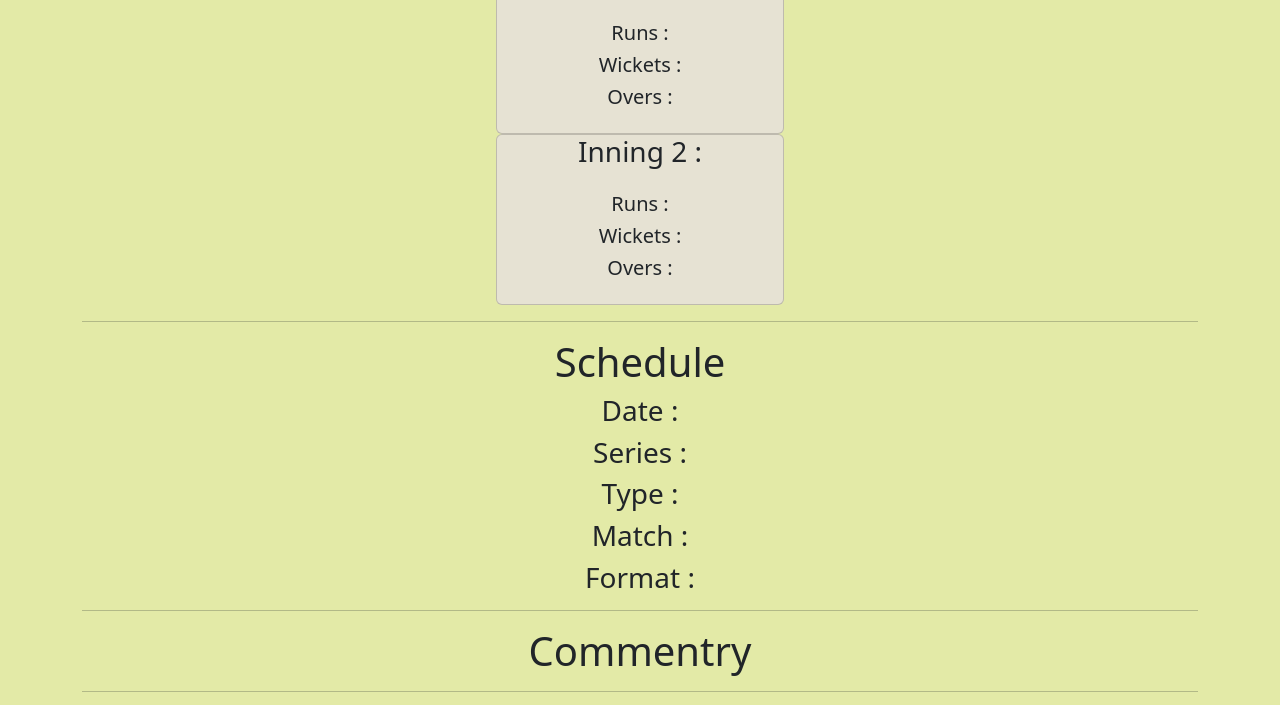
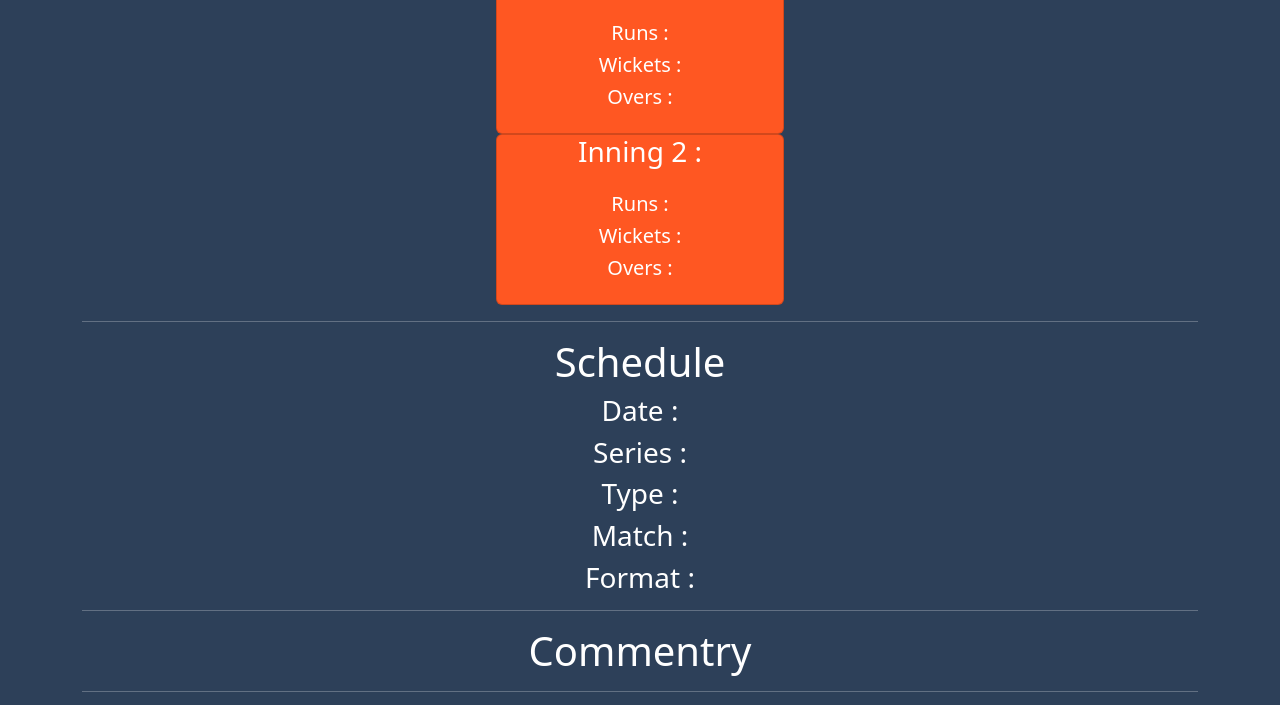
Before and after one commit to dharmrajbhise/Crickker, a plain HTML site: page index.html in a window 1280 px wide. Shown: the part 442-1147 px from the top of the page. Drawn offline with nearby package versions, Linux system fonts and the light colour scheme; no server answers.

Commit message:
Update index.html

```diff
--- a/index.html
+++ b/index.html
@@ -13,7 +13,11 @@
 
     <style>
         body {
-            background-color: #e3eaa7;
+            background-color: #2d4059;
+        }
+
+        .container {
+            color: #fff;
         }
 
         .navigation {
@@ -52,8 +56,10 @@
             text-decoration: underline;
         }
 
-        .card {
-            background-color: #e6e2d3;
+       .card {
+            background-color: #ff5722;
+            color: #fff;
+            display: flex;
         }
     </style>
 </head>
```
